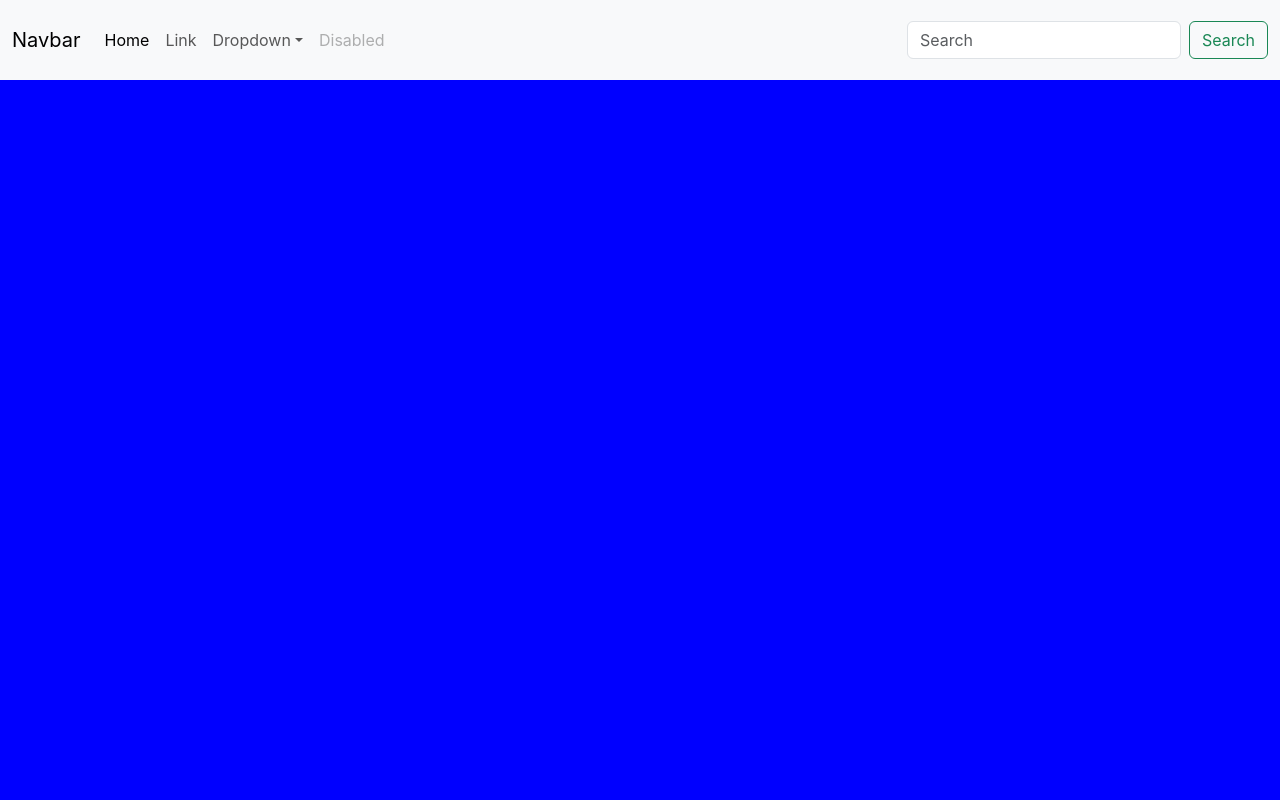
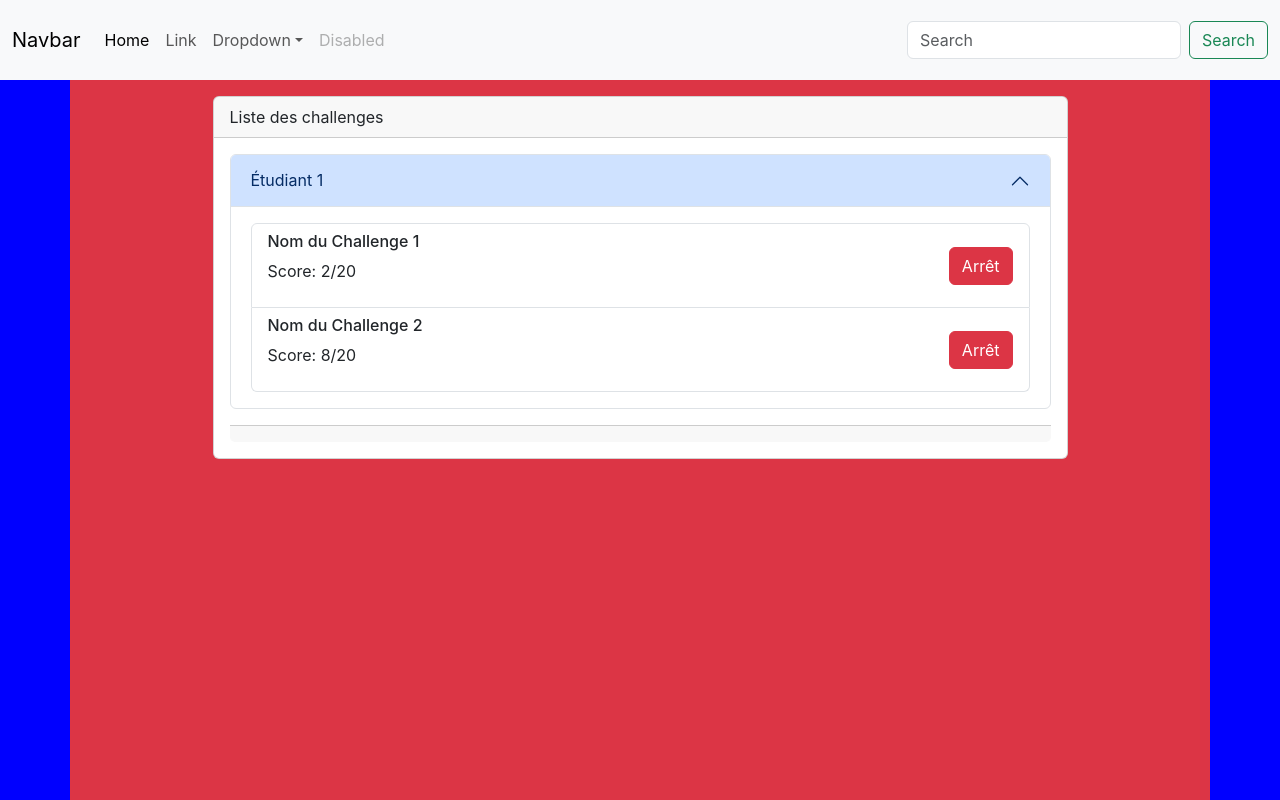
Before and after one commit to habibHadjar/ChallengeFront, a React (Create React App) app: page / in a window 1280 px wide. Built offline with nearby package versions, Linux system fonts and the light colour scheme.

Commit message:
add accordion component for admin list challenge

```diff
--- a/src/modules/Authentication/Student/Student.ui.tsx
+++ b/src/modules/Authentication/Student/Student.ui.tsx
@@ -127,6 +127,7 @@ const Student: TStudentUi = ({}) => {
 
                       </div>
                     </div> */}
+
 
               {/* Student card login <div
                       className="container bg-danger h-100 overflow-y-auto p-0 d-flex justify-content-center align-items-start"
@@ -524,6 +525,56 @@ const Student: TStudentUi = ({}) => {
                 </div>
               </div>
             */}
+
+
+
+          {/* Admin challenge list*/}
+          <div className="container bg-danger h-100 overflow-y-auto p-0 d-flex justify-content-center align-items-start"
+                      style={{ maxHeight: "calc(100% - 5rem)" }}
+                    >
+                      <div className="card w-75 w-lg-100 m-3 ">
+                        <div className="card-header">Liste des challenges</div>
+                        <div className="card-body">
+                          <div className="mb-3">
+                          <div className="accordion" id="studentAccordion">
+                  <div className="accordion-item">
+                    <h2 className="accordion-header" id="student1Header">
+                      <button className="accordion-button" type="button" data-bs-toggle="collapse" data-bs-target="#student1Challenges" aria-expanded="true" aria-controls="student1Challenges">
+                        Étudiant 1
+                      </button>
+                    </h2>
+                    <div id="student1Challenges" className="accordion-collapse collapse show" aria-labelledby="student1Header" data-bs-parent="#studentAccordion">
+                      <div className="accordion-body">
+                        <ul className="list-group">
+                          <li className="list-group-item d-flex justify-content-between align-items-center">
+                            <div>
+                              <h6>Nom du Challenge 1</h6>
+                              <p>Score: 2/20</p>
+                            </div>
+                            <button className="btn btn-danger">Arrêt</button>
+                          </li>
+                          <li className="list-group-item d-flex justify-content-between align-items-center">
+                            <div>
+                              <h6>Nom du Challenge 2</h6>
+                              <p>Score: 8/20</p>
+                            </div>
+                            <button className="btn btn-danger">Arrêt</button>
+                          </li>
+                        </ul>
+                      </div>
+                    </div>
+                  </div>
+
+                            </div>
+                          </div>
+
+
+
+                        <div className="card-footer"></div>
+                      </div>
+                    </div>
+          </div>
+
             </>
           );
         };
```
Lines whose indentation alone changed are shown as unchanged.
